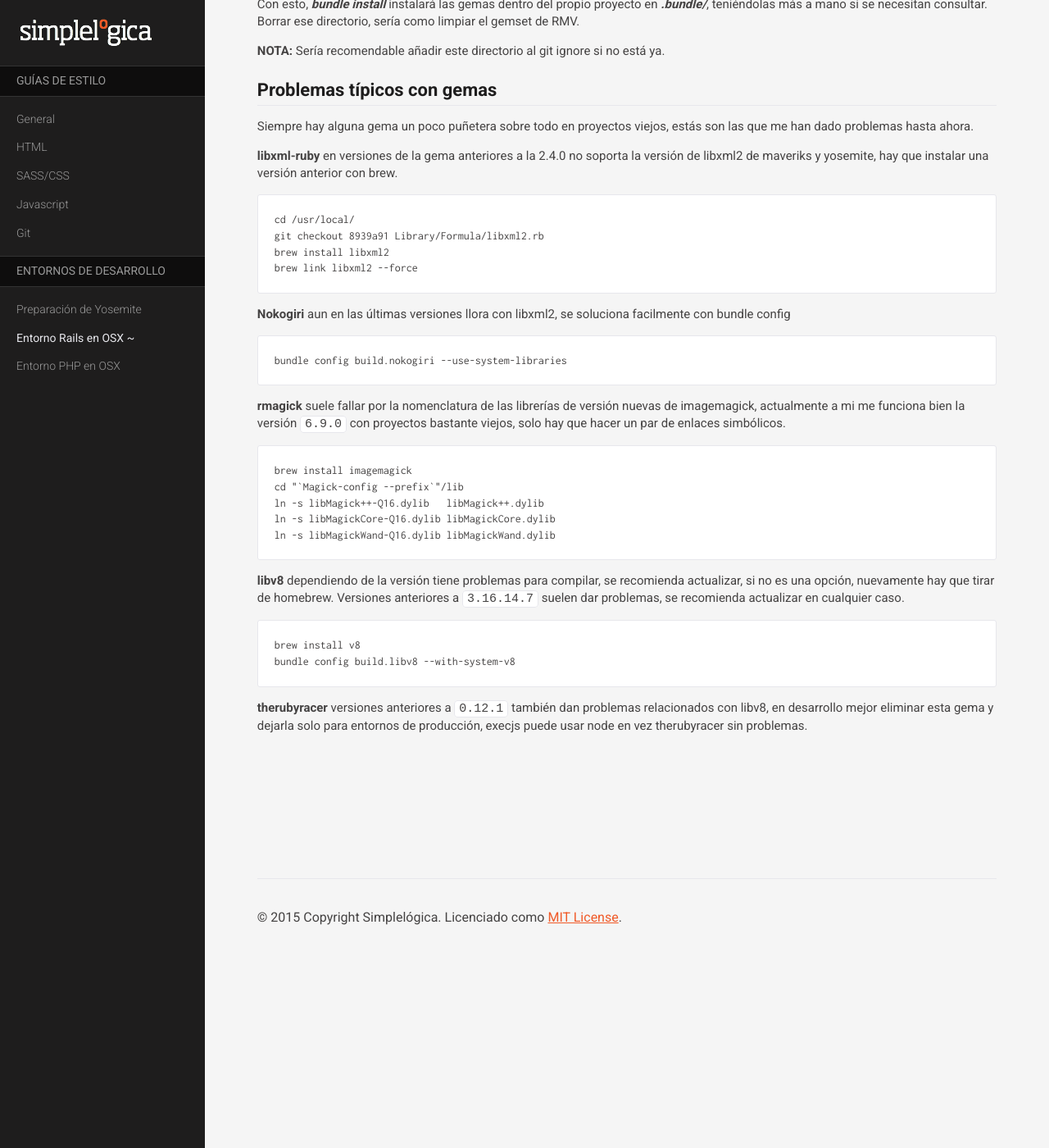
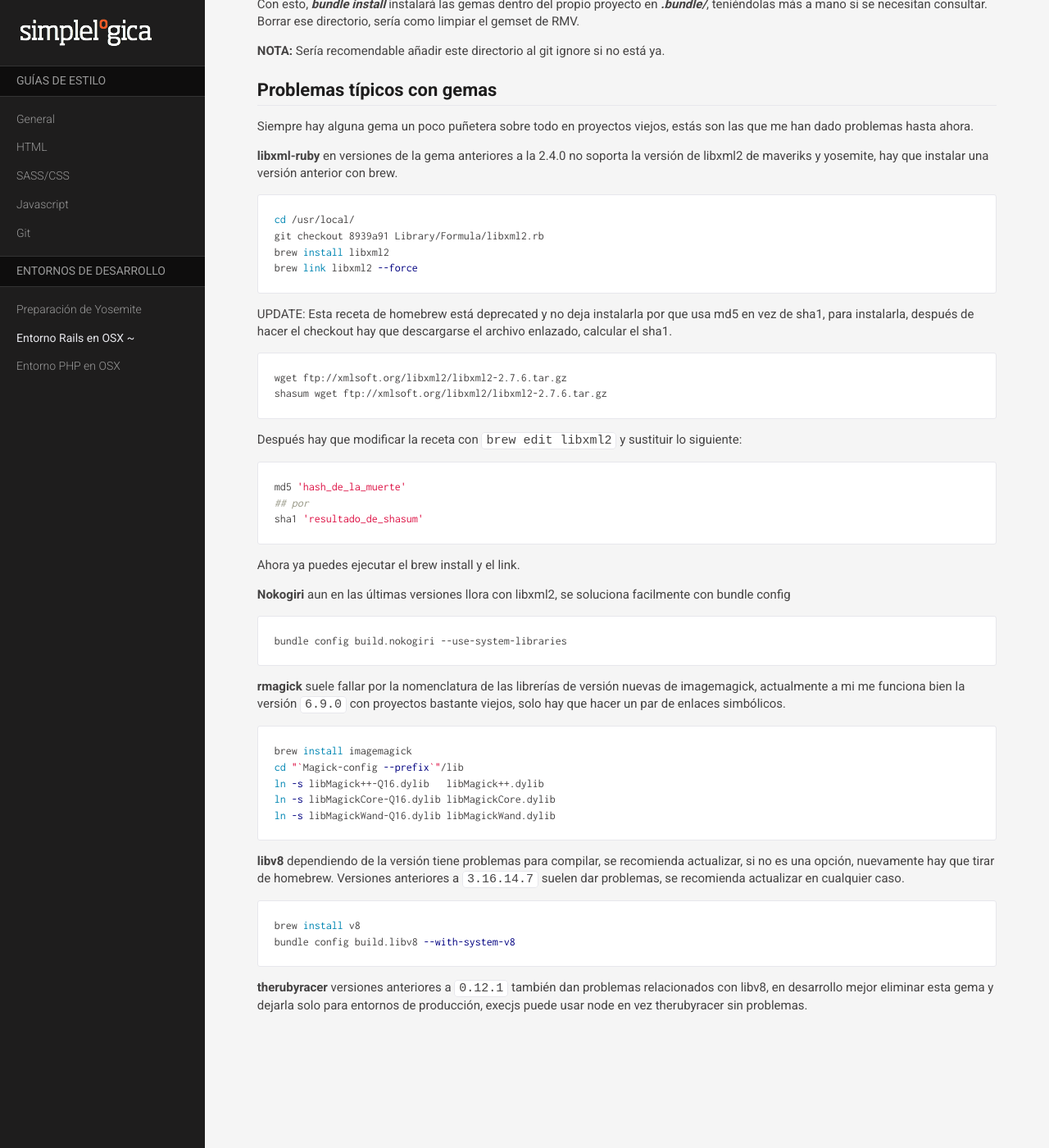
Before and after one commit to simplelogica/styleguides, a Jekyll site: the page built from guias/osx-rails.md, in a window 1280 px wide and 1400 px high, scrolled down 1359 px. Shown: the whole window at 82% size. Built offline with Jekyll 4.4.1, drawn with Linux system fonts in a browser that asks for light colours; nearby versions of some CDN libraries; Markdown is read by kramdown in place of the engine named in the settings; some of the changed text lies outside the part shown.

Commit message:
Update libxml2 instructions

`````diff
--- a/guias/osx-rails.md
+++ b/guias/osx-rails.md
@@ -38,18 +38,18 @@ Resumiendo un poco, es más ligero que el RVM. [Aqui las principales diferencias
 
 Instalación:
 
-```
+```bash
 brew install rbenv ruby-build rbenv-default-gems
 ```
 Brew instala rbenv en su propio directorio y algunas cosas pueden tener problemas. Con un enlace lo solucionamos.
 
-```
+```bash
 ln -s $RBENV_ROOT ~/.rbenv
 ```
 
 Con el plugin rbenv-default-gem podremos especificar las gemas a instalar por defecto con cada ruby en el fichero ~/.rbenv/default-gems, por ejemplo las que solemos usar independiente mente de los proyectos:
 
-```
+```bash
 bundler
 tacoma
 lunchy
@@ -59,7 +59,7 @@ mailcatcher
 
 Si vienes de RVM puede parecer raro que no tiene gemsets y deja que las gemas se gestionen con bundler directamente. Yo prefiero vendorizar las gemas en cada proyecto creando el fichero **~/.bundle/config**:
 
-```
+```yaml
 ---
 BUNDLE_PATH: ".bundle"
 ```
@@ -73,12 +73,29 @@ Siempre hay alguna gema un poco puñetera sobre todo en proyectos viejos, estás
 
 **libxml-ruby** en versiones de la gema anteriores a la 2.4.0 no soporta la versión de libxml2 de maveriks y yosemite, hay que instalar una versión anterior con brew.
 
-````
+```bash
 cd /usr/local/
 git checkout 8939a91 Library/Formula/libxml2.rb
 brew install libxml2
 brew link libxml2 --force
-````
+```
+
+UPDATE: Esta receta de homebrew está deprecated y no deja instalarla por que usa md5 en vez de sha1, para instalarla, después de hacer el checkout hay que descargarse el archivo enlazado, calcular el sha1.
+
+```
+wget ftp://xmlsoft.org/libxml2/libxml2-2.7.6.tar.gz
+shasum wget ftp://xmlsoft.org/libxml2/libxml2-2.7.6.tar.gz
+```
+
+Después hay que modificar la receta con `brew edit libxml2` y sustituir lo siguiente:
+
+```ruby
+md5 'hash_de_la_muerte'
+## por
+sha1 'resultado_de_shasum'
+```
+
+Ahora ya puedes ejecutar el brew install y el link.
 
 **Nokogiri** aun en las últimas versiones llora con libxml2, se soluciona facilmente con bundle config
 
@@ -88,19 +105,19 @@ bundle config build.nokogiri --use-system-libraries
 
 **rmagick** suele fallar por la nomenclatura de las librerías de versión nuevas de imagemagick, actualmente a mi me funciona bien la versión `6.9.0` con proyectos bastante viejos, solo hay que hacer un par de enlaces simbólicos.
 
-````
+```bash
 brew install imagemagick
 cd "`Magick-config --prefix`"/lib
 ln -s libMagick++-Q16.dylib   libMagick++.dylib
 ln -s libMagickCore-Q16.dylib libMagickCore.dylib
 ln -s libMagickWand-Q16.dylib libMagickWand.dylib
-````
+```
 
 **libv8** dependiendo de la versión tiene problemas para compilar, se recomienda actualizar, si no es una opción, nuevamente hay que tirar de homebrew. Versiones anteriores a `3.16.14.7` suelen dar problemas, se recomienda actualizar en cualquier caso.
 
-````
+```bash
 brew install v8
 bundle config build.libv8 --with-system-v8
-````
+```
 
 **therubyracer** versiones anteriores a `0.12.1` también dan problemas relacionados con libv8, en desarrollo mejor eliminar esta gema y dejarla solo para entornos de producción, execjs puede usar node en vez therubyracer sin problemas.
`````
